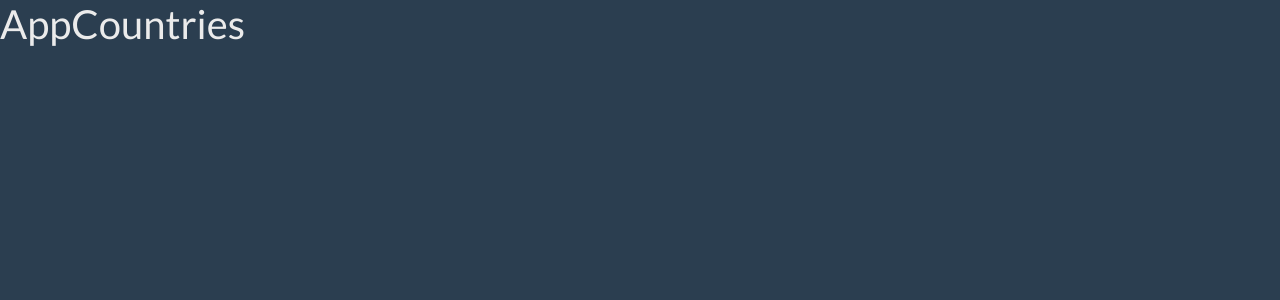
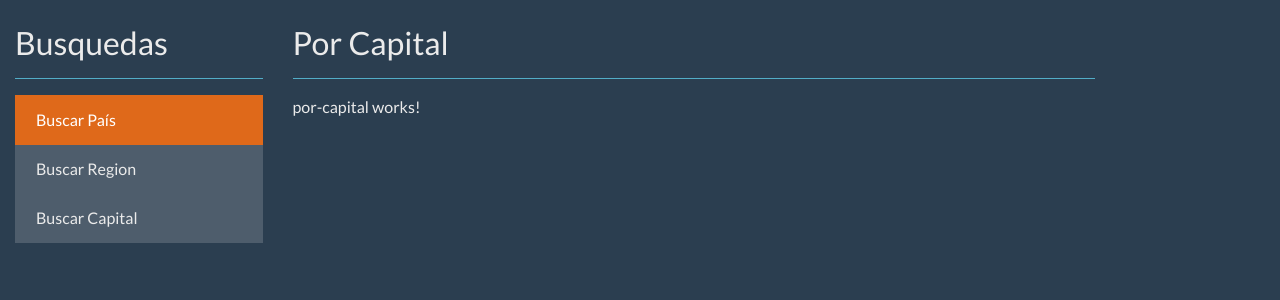
Before and after one commit to byRedHunter/angular-spa-buscar-paises, an Angular app: page / in a window 1280 px wide. Shown: the top 300 px of the page. Built offline with nearby package versions, Linux system fonts and the light colour scheme.

Commit message:
crear estructura basica html del proyecto

```diff
--- a/src/app/app.component.html
+++ b/src/app/app.component.html
@@ -1 +1,17 @@
-<h1>AppCountries</h1>
+<div class="container row mt-4">
+  <div class="col-12 col-md-3">
+    <h2>Busquedas</h2>
+    <hr class="bg-info" />
+    <ul class="list-group">
+      <li class="list-group-item active">Buscar País</li>
+      <li class="list-group-item">Buscar Region</li>
+      <li class="list-group-item">Buscar Capital</li>
+    </ul>
+  </div>
+
+  <div class="col mt-4 mt-md-0">
+    <h2>Por Capital</h2>
+    <hr class="bg-info" />
+    <app-por-capital></app-por-capital>
+  </div>
+</div>
```
